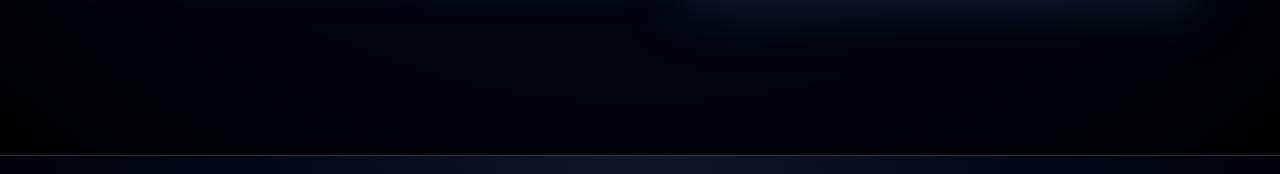
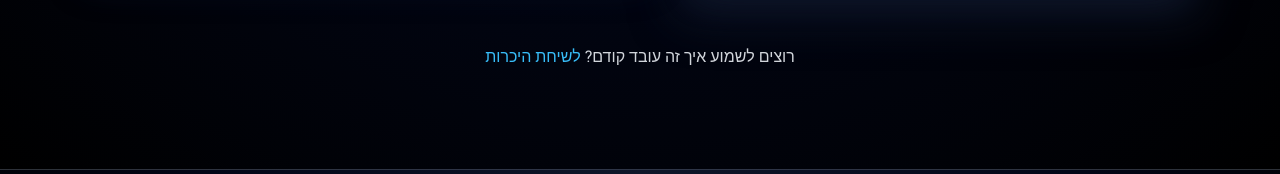
Before and after one commit to Tools-4all/mashcantal, a plain HTML site: page contact.html in a window 1280 px wide. Shown: the part 745-919 px from the top of the page. Drawn offline with Linux system fonts and the light colour scheme.

Commit message:
Add link to contact info section in contact page - Add centered text line: "רוצים לשמוע איך זה עובד קודם? לשיחת היכרות" - Link points to landing page form section Co-Authored-By: Claude Haiku 4.5 <noreply@anthropic.com>

```diff
--- a/contact.html
+++ b/contact.html
@@ -385,6 +385,7 @@
                     </a>
                 </div>
             </div>
+            <p style="text-align: center; margin-top: 48px; color: #d1d5db; font-size: 16px;">רוצים לשמוע איך זה עובד קודם? <a href="landingPage.html#form" style="color: #38bdf8; text-decoration: none;">לשיחת היכרות</a></p>
         </div>
     </section>
 
```
